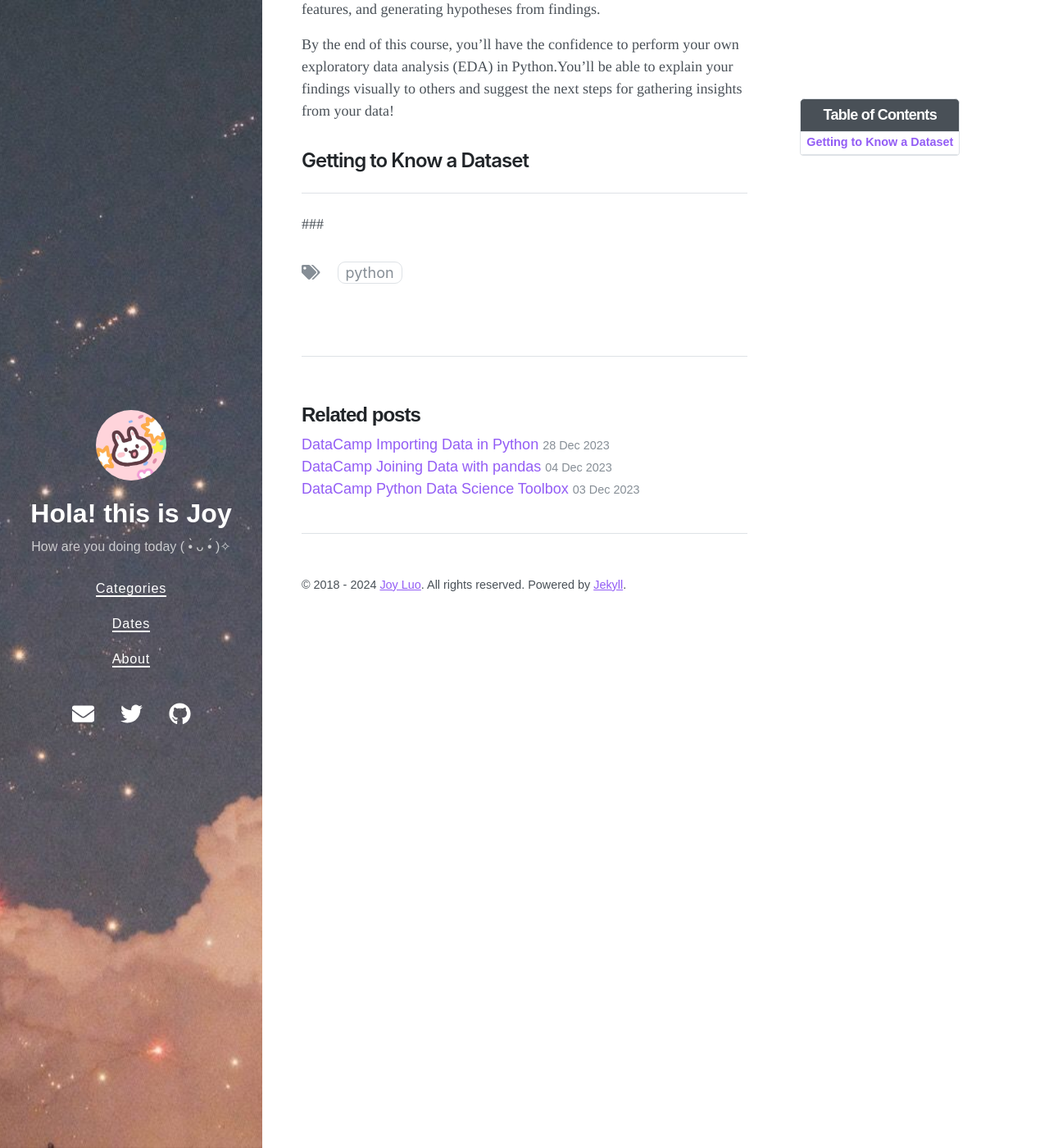
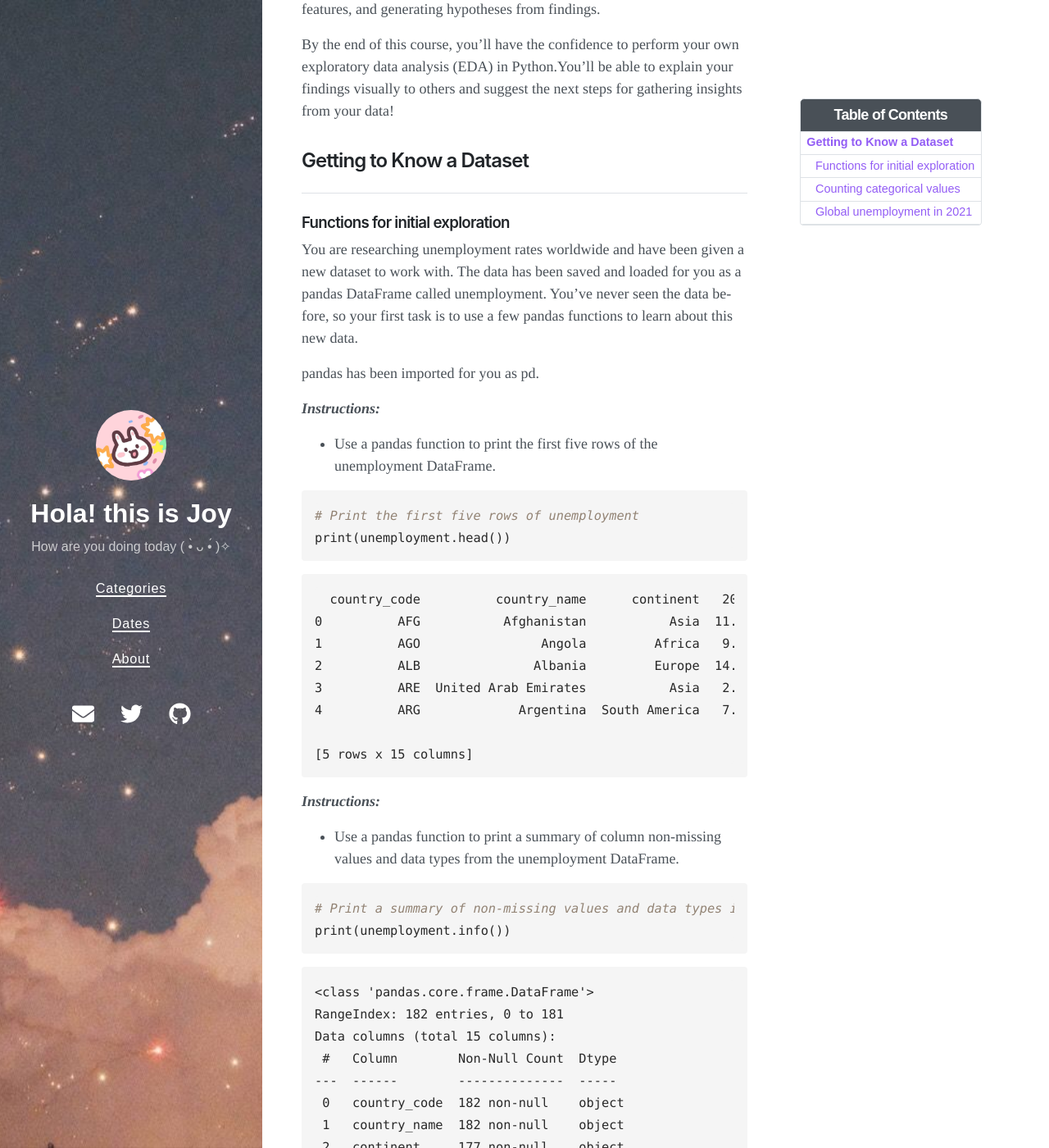
Before and after one commit to Joy3Luo/mathnotes, a Jekyll site: the page built from _posts/2024-01-02-DataCampDataAnalysis.md, in a window 1280 px wide and 1400 px high, scrolled down 572 px. Shown: the whole window at 82% size. Built offline with Jekyll 4.4.1, drawn with Linux system fonts in a browser that asks for light colours; nearby versions of some CDN libraries; some of the changed text lies outside the part shown.

Commit message:
Update 2024-01-02-DataCampDataAnalysis.md

````diff
--- a/_posts/2024-01-02-DataCampDataAnalysis.md
+++ b/_posts/2024-01-02-DataCampDataAnalysis.md
@@ -45,4 +45,127 @@ By the end of this course, you’ll have the confidence to perform your own expl
 
 ## Getting to Know a Dataset
 ---
-###
+### Functions for initial exploration
+
+You are researching unemployment rates worldwide and have been given a new dataset to work with. The data has been saved and loaded for you as a pandas DataFrame called unemployment. You've never seen the data before, so your first task is to use a few pandas functions to learn about this new data.
+
+pandas has been imported for you as pd.
+
+**_Instructions:_**
+* Use a pandas function to print the first five rows of the unemployment DataFrame.
+
+```py
+# Print the first five rows of unemployment
+print(unemployment.head())
+```
+```
+  country_code          country_name      continent   2010   2011  ...   2017   2018   2019   2020   2021
+0          AFG           Afghanistan           Asia  11.35  11.05  ...  11.18  11.15  11.22  11.71  13.28
+1          AGO                Angola         Africa   9.43   7.36  ...   7.41   7.42   7.42   8.33   8.53
+2          ALB               Albania         Europe  14.09  13.48  ...  13.62  12.30  11.47  13.33  11.82
+3          ARE  United Arab Emirates           Asia   2.48   2.30  ...   2.46   2.35   2.23   3.19   3.36
+4          ARG             Argentina  South America   7.71   7.18  ...   8.35   9.22   9.84  11.46  10.90
+
+[5 rows x 15 columns]
+```
+
+**_Instructions:_**
+* Use a pandas function to print a summary of column non-missing values and data types from the unemployment DataFrame.
+
+```py
+# Print a summary of non-missing values and data types in the unemployment DataFrame
+print(unemployment.info())
+```
+```
+<class 'pandas.core.frame.DataFrame'>
+RangeIndex: 182 entries, 0 to 181
+Data columns (total 15 columns):
+ #   Column        Non-Null Count  Dtype
+---  ------        --------------  -----
+ 0   country_code  182 non-null    object
+ 1   country_name  182 non-null    object
+ 2   continent     177 non-null    object
+ 3   2010          182 non-null    float64
+ 4   2011          182 non-null    float64
+ 5   2012          182 non-null    float64
+ 6   2013          182 non-null    float64
+ 7   2014          182 non-null    float64
+ 8   2015          182 non-null    float64
+ 9   2016          182 non-null    float64
+ 10  2017          182 non-null    float64
+ 11  2018          182 non-null    float64
+ 12  2019          182 non-null    float64
+ 13  2020          182 non-null    float64
+ 14  2021          182 non-null    float64
+dtypes: float64(12), object(3)
+memory usage: 21.5+ KB
+None
+```
+
+**_Instructions:_**
+* Print the summary statistics (count, mean, standard deviation, min, max, and quartile values) of each numerical column in unemployment.
+
+```py
+# Print summary statistics for numerical columns in unemployment
+print(unemployment.describe())
+```
+```
+          2010     2011     2012     2013     2014  ...     2017     2018     2019     2020     2021
+count  182.000  182.000  182.000  182.000  182.000  ...  182.000  182.000  182.000  182.000  182.000
+mean     8.409    8.315    8.318    8.345    8.180  ...    7.669    7.426    7.244    8.421    8.391
+std      6.249    6.267    6.367    6.416    6.284  ...    5.902    5.819    5.697    6.041    6.067
+min      0.450    0.320    0.480    0.250    0.200  ...    0.140    0.110    0.100    0.210    0.260
+25%      4.015    3.775    3.743    3.692    3.625  ...    3.690    3.625    3.487    4.285    4.335
+50%      6.965    6.805    6.690    6.395    6.450  ...    5.650    5.375    5.240    6.695    6.425
+75%     10.957   11.045   11.285   11.310   10.695  ...   10.315    9.258    9.445   11.155   10.840
+max     32.020   31.380   31.020   29.000   28.030  ...   27.040   26.910   28.470   29.220   33.560
+
+[8 rows x 12 columns]
+```
+---
+### Counting categorical values
+
+Recall from the previous exercise that the unemployment DataFrame contains 182 rows of country data including country_code, country_name, continent, and unemployment percentages from 2010 through 2021.
+
+You'd now like to explore the categorical data contained in unemployment to understand the data that it contains related to each continent.
+
+The unemployment DataFrame has been loaded for you along with pandas as pd.
+
+**_Instructions:_**
+* Use a pandas function to count the values associated with each continent in the unemployment DataFrame.
+
+```py
+# Count the values associated with each continent in unemployment
+print(unemployment['continent'].value_counts())
+```
+```
+Africa           53
+Asia             47
+Europe           39
+North America    18
+South America    12
+Oceania           8
+Name: continent, dtype: int64
+```
+---
+### Global unemployment in 2021
+
+It's time to explore some of the numerical data in unemployment! What was typical unemployment in a given year? What was the minimum and maximum unemployment rate, and what did the distribution of the unemployment rates look like across the world? A histogram is a great way to get a sense of the answers to these questions.
+
+Your task in this exercise is to create a histogram showing the distribution of global unemployment rates in 2021.
+
+The unemployment DataFrame has been loaded for you along with pandas as pd.
+
+**_Instructions:_**
+* Import the required visualization libraries.
+* Create a histogram of the distribution of 2021 unemployment percentages across all countries in unemployment; show a full percentage point in each bin.
+
+```py
+# Import the required visualization libraries
+import seaborn as sns
+import matplotlib.pyplot as plt
+
+# Create a histogram of 2021 unemployment; show a full percent in each bin
+sns.histplot(data=unemployment, x="2021", binwidth=1)
+plt.show()
+```
````
